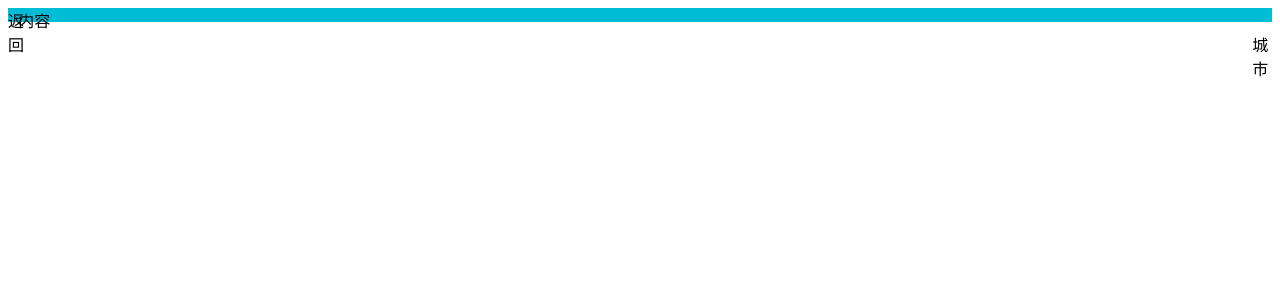
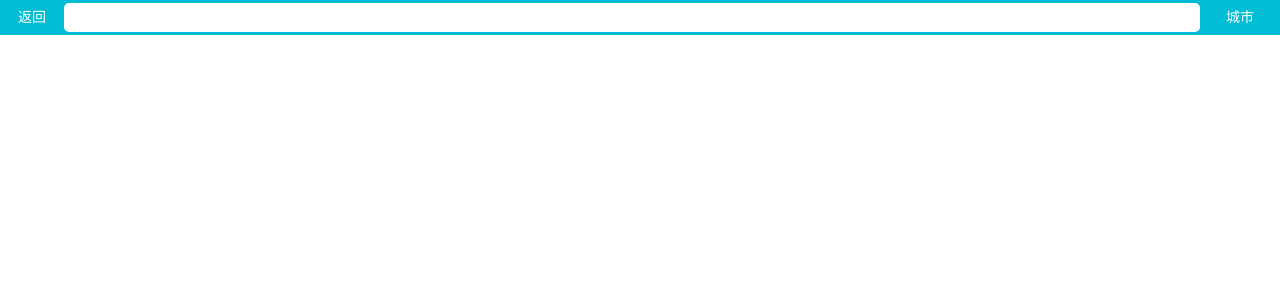
Before and after one commit to zoumingyin/git-ceshi, a Vue app in the folder my-project/: page / in a window 1280 px wide. Shown: the top 300 px of the page. Built offline with nearby package versions, Linux system fonts and the light colour scheme.

Commit message:
header component

```diff
--- /dev/null
+++ b/my-project/src/assets/init.css
@@ -0,0 +1,84 @@
+
+HTML, body, div, h1, h2, h3, h4, h5, h6, ul, ol, dl, li, dt, dd, p, blockquote,
+pre, form, fieldset, table, th, td {
+    border:none;
+    font-family:"微软雅黑","黑体","宋体";
+    font-size:14px;
+    margin:0px;
+    padding:0px;
+    }
+html,body{
+    height: 100%;
+    width: 100%;
+    }
+address, caption, cite, code, dfn, em, strong, th, var {
+    font-style: normal;
+    font-weight: normal;
+}
+a{
+    text-decoration:none;
+}
+a:link{
+    color:#fff;
+}
+a:visited{
+    color:#fff;
+}
+a:hover{
+    color:#fff;
+}
+a:active{
+    color:#fff;
+}
+input::-ms-clear{
+    display:none;
+    }
+input::-ms-reveal{
+    display:none;
+}
+input{
+    -webkit-appearance: none;
+    margin: 0;
+    outline: none;
+    padding: 0;
+}
+input::-webkit-input-placeholder{
+    color: #ccc;
+}
+input::-ms-input-placeholder{
+    color: #ccc;
+}
+input::-moz-placeholder{
+    color: #ccc;
+}
+input[type=submit],input[type=button]{
+    cursor: pointer;
+}
+button[disabled], input[disabled] {
+    cursor: default;
+}
+img{
+    border:none;
+}
+ul,ol,li{
+    list-style-type:none;
+}
+/*公共方法*/
+.clear{
+    clear: both;
+}
+.clearleft{
+    clear: left;
+}
+.clearright{
+    clear: right;
+}
+.floatleft{
+    float: left;
+}
+.floatright{
+    float: right;
+}
+.cursor{
+    cursor: pointer;
+}
--- a/my-project/src/components/Header.vue
+++ b/my-project/src/components/Header.vue
@@ -20,18 +20,26 @@
      font-size:50px
  }
  .header{
-     height:.86rem;
+     height:35px;
+     line-height :35px;
      background :#00bcd4;
+     color  white
+     display flex
  }
  .header-left{
-     width:.64rem;
+     width:64px;
      float:left;
+     text-align center
  }
  .header-input{
-   flex:1
+   flex: 1;
+   background  white;
+   border-radius 5px
+   margin 3px 0
  }
  .header-right{
-     width:1.24rem;
+     width:80px;
      float:right;
+     text-align center
  }
 </style>
--- a/my-project/src/main.js
+++ b/my-project/src/main.js
@@ -3,7 +3,7 @@
 import Vue from 'vue'
 import App from './App'
 import router from './router'
-
+import './assets/init.css'
 Vue.config.productionTip = false
 
 /* eslint-disable no-new */
```
Also changed, not shown: my-project/.eslintrc.js.
